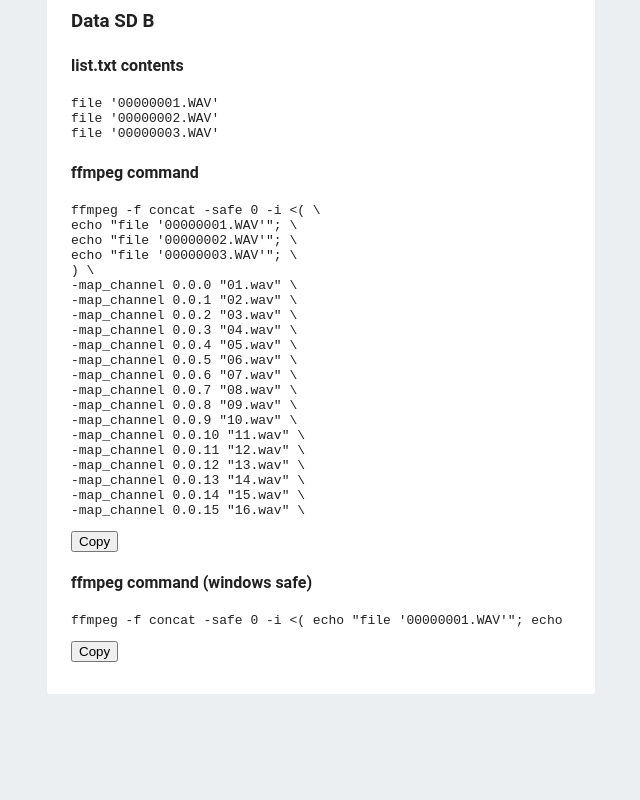
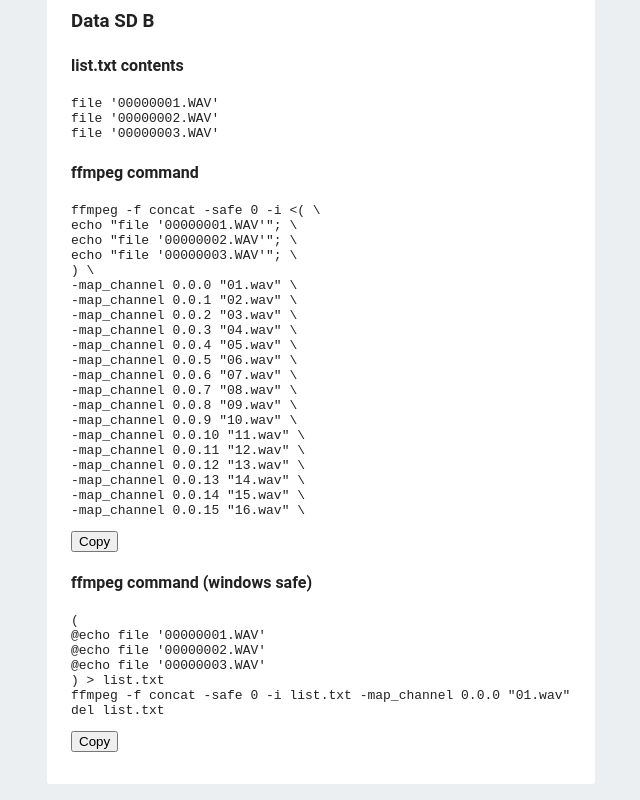
Before and after one commit to matthijsvdmeulen/XLive-Tools-Electron, a React (Create React App) app: page / in a window 1280 px wide. Shown: the part 973-1773 px from the top of the page, without its empty margins (319-959 px from the left). Before the commit the page ends 1683 px from the top, so only its background shows below. Built offline with nearby package versions, Linux system fonts and the light colour scheme.

Commit message:
Finally fix both unix and windows commands

```diff
--- /dev/null
+++ b/src/components/CmdView/Cmd/Cmd.jsx
@@ -0,0 +1,32 @@
+import React, { Component } from 'react'
+
+export default class Cmd extends Component {
+
+  constructor(props) {
+    super(props);
+
+    this.handleCopy = this.handleCopy.bind(this);
+  }
+
+  handleCopy() {
+    navigator.clipboard.writeText(this.arrayToElement(this.props.cmd))
+  }
+
+  arrayToElement = (array) => {
+    let newelement = "";
+    array.forEach(line => {
+      newelement = newelement + line;
+    });
+    return newelement;
+  }
+
+  render() {
+    return (
+      <div>
+        <h4>{this.props.title}</h4>
+        <code className={this.props.class}><pre>{this.arrayToElement(this.props.cmd)}</pre></code>
+        <button onClick={this.handleCopy}>Copy</button>
+      </div>
+    )
+  }
+}
--- a/src/components/CmdView/CmdUnix/CmdUnix.jsx
+++ b/src/components/CmdView/CmdUnix/CmdUnix.jsx
@@ -1,10 +1,30 @@
 import React, { Component } from 'react'
+
+import Cmd from '../Cmd/Cmd'
+
+import { list } from "../../ListView/List/List"
 
 export default class CmdUnix extends Component {
   render() {
+    let cmd = [];
+    cmd.push("ffmpeg -f concat -safe 0 -i <( \\\n");
+    let listtxt = list(this.props.logdata, this.props.formdata).split("\n");
+    listtxt.pop();
+    listtxt.forEach(item => {
+      cmd.push("echo \"" + item.replace("\n", "") + "\"; \\\n");
+    });
+    cmd.push(") \\\n");
+
+    this.props.cmd.forEach(line => {
+      cmd.push(line + "\\\n");
+    });
+
     return (
       <div>
-
+        <Cmd
+          title="ffmpeg command"
+          cmd={cmd}
+        />
       </div>
     )
   }
--- a/src/components/CmdView/CmdView.jsx
+++ b/src/components/CmdView/CmdView.jsx
@@ -2,32 +2,10 @@
 
 import { parseOSPath, pad } from '../../utilities/Utilities';
 
-import { list } from "../ListView/List/List"
+import CmdUnix from './CmdUnix/CmdUnix';
+import CmdWin from './CmdWin/CmdWin';
 
 export default class CmdView extends Component {
-
-  constructor(props) {
-    super(props);
-
-    this.handleCopy = this.handleCopy.bind(this);
-    this.handleCopy2 = this.handleCopy2.bind(this);
-  }
-
-  handleCopy(event) {
-    navigator.clipboard.writeText(this.state.outcmd)
-  }
-
-  handleCopy2(event) {
-    navigator.clipboard.writeText(this.state.outcmd2)
-  }
-
-  arrayToElement = (array, newline = "") => {
-    let newelement = "";
-    array.forEach(line => {
-      newelement = newelement + line + newline;
-    });
-    return newelement;
-  }
 
   render() {
     let logdata = {}
@@ -45,29 +23,25 @@
     }
 
     let cmd = []
-    cmd.push("ffmpeg -f concat -safe 0 -i <( ");
-    let listtxt = list(this.props.logdata, this.props.formdata).split("\n");
-    listtxt.pop();
-    listtxt.forEach(item => {
-      cmd.push("echo \"" + item.replace("\n", "") + "\"; ");
-    });
-    cmd.push(") ");
+
     for (let i = 0; i < logdata.channelAmount; i++) {
         if(channelsArray.length === 0 || channelsArray.includes(i+1)) {
           cmd.push("-map_channel 0.0." + i + " \"" + parseOSPath(formdata.outpath ? formdata.outpath : "") + pad(i+1, 2) + ".wav\" ");
         }
     }
-    let outcmd = this.arrayToElement(cmd, "\\\n");
-    let outcmd2 = this.arrayToElement(cmd);
 
     return (
       <div>
-        <h4>ffmpeg command</h4>
-        <code><pre>{outcmd}</pre></code>
-        <button onClick={this.handleCopy}>Copy</button>
-        <h4>ffmpeg command (windows safe)</h4>
-        <code className="wincmd"><pre>{outcmd2}</pre></code>
-        <button onClick={this.handleCopy2}>Copy</button>
+        <CmdUnix
+          cmd={cmd}
+          logdata={this.props.logdata}
+          formdata={this.props.formdata}
+        />
+        <CmdWin
+          cmd={cmd}
+          logdata={this.props.logdata}
+          formdata={this.props.formdata}
+        />
       </div>
     )
   }
--- a/src/components/CmdView/CmdWin/CmdWin.jsx
+++ b/src/components/CmdView/CmdWin/CmdWin.jsx
@@ -1,10 +1,36 @@
 import React, { Component } from 'react'
+
+import Cmd from '../Cmd/Cmd'
+
+import { list } from "../../ListView/List/List"
 
 export default class CmdWin extends Component {
   render() {
+    let cmd = [];
+
+    let listtxt = list(this.props.logdata, this.props.formdata).split("\n");
+    listtxt.pop();
+    cmd.push("( \n");
+    listtxt.forEach(item => {
+      cmd.push("@echo " + item.replace("\n", "") + "\n");
+    });
+    cmd.push(") > list.txt \n");
+    cmd.push("ffmpeg -f concat -safe 0 -i list.txt ");
+
+    this.props.cmd.forEach(line => {
+      cmd.push(line);
+    });
+
+    cmd.push("\ndel list.txt")
+
     return (
       <div>
-
+        <Cmd
+          title="ffmpeg command (windows safe)"
+          cmd={cmd}
+          class="wincmd"
+          newline=""
+        />
       </div>
     )
   }
```
